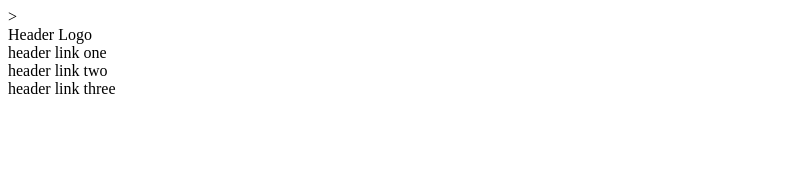
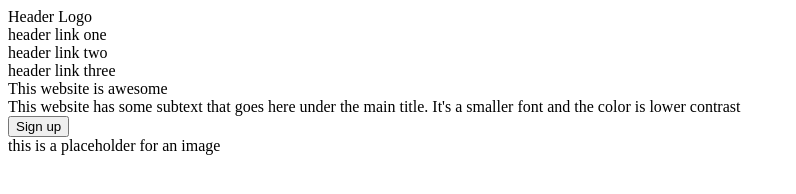
Before and after one commit to seahsongli/Landing_page, a plain HTML site: page index.html in a window 1280 px wide. Shown: the whole page, without its empty margins (0-796 px from the left). Drawn offline with Linux system fonts and the light colour scheme.

Commit message:
Add the text for below-header portion.

```diff
--- a/index.html
+++ b/index.html
@@ -4,10 +4,11 @@
 <head>
     <meta charset ='utf-8'>
     <title>Landing Page</title>
-</head>>
+</head>
 
 
 <body>
+    <div class = "container-one">
 
     <div class = "header">
         <div class = "header-logo">Header Logo</div>
@@ -16,10 +17,21 @@
             <div class = "header-link-two">header link two</div>
             <div class = "header-link-three">header link three</div>
         </div>
+    </div>
+
+
+    <div class = "below-header">
+        <div class = "text">
+            <div class = "text1"> This website is awesome</div>
+            <div class = "text2">This website has some subtext that goes here under the main title. It's a smaller font and the color is lower contrast</div>
+            <button>Sign up</button>
+        </div>
+
+        <div class = "placeholder">this is a placeholder for an image</div>
+    </div>
+
+</div>
 
 
 
-    </div>
-
-
 </body>
```
